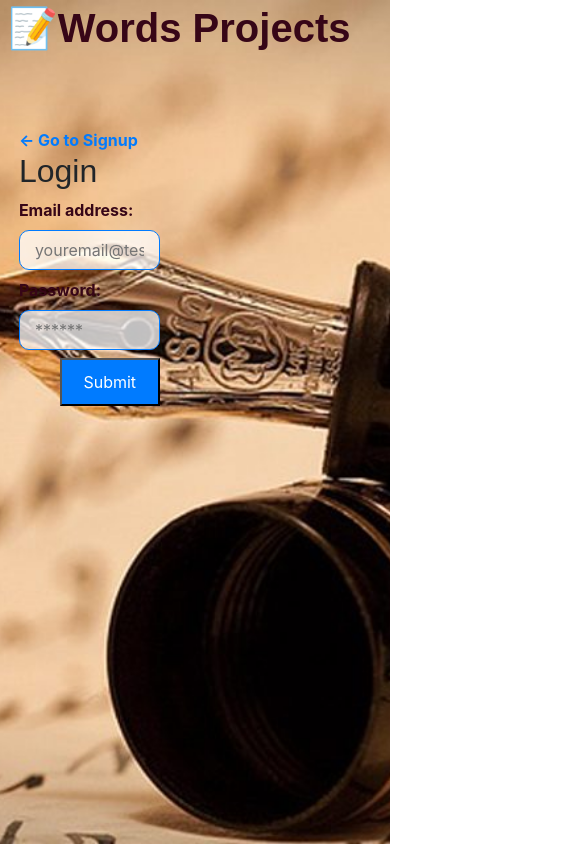
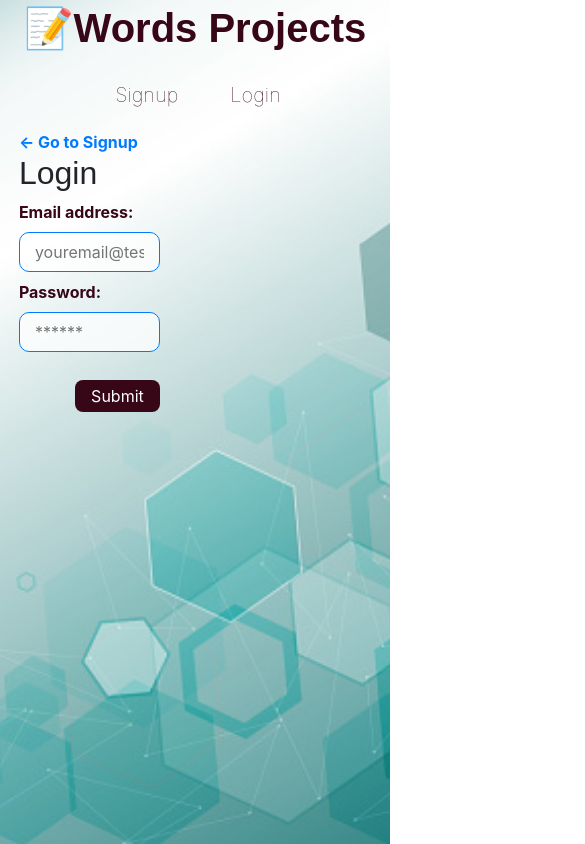
Before and after one commit to brandonmcguire1992/word-projects1-test, a React (Create React App) app in the folder client/: page /login in a window 390 px wide. Shown: the top 844 px of the page, 585 px wide, since content can reach past the window. Built offline with nearby package versions, Linux system fonts and the light colour scheme.

Commit message:
add media screen max width 980 768 575

```diff
--- a/client/src/components/Dashboard/index.js
+++ b/client/src/components/Dashboard/index.js
@@ -95,7 +95,7 @@
         )}
         <div>
           <br></br>
-        <button claseName="btn" data-testid="btntag" type="submit">
+        <button claseName="btn2" data-testid="btntag" type="submit">
           Submit
         </button>
         </div>
--- a/client/src/components/Project/index.js
+++ b/client/src/components/Project/index.js
@@ -34,7 +34,10 @@
 
   return (
     <>
-      <h5>{userData.firstName} {userData.lastName} have {userData.projectCount} project(s)</h5>
+      <h5 className="title-2">{userData.firstName} {userData.lastName} have {userData.projectCount} project(s)</h5>
+      <svg clasName="New" width="40px" height="40px" viewBox="0 0 16 16" class="bi bi-plus-circle-fill" fill="currentColor" xmlns="http://www.w3.org/2000/svg">
+        <path fill-rule="evenodd" d="M16 8A8 8 0 1 1 0 8a8 8 0 0 1 16 0zM8.5 4.5a.5.5 0 0 0-1 0v3h-3a.5.5 0 0 0 0 1h3v3a.5.5 0 0 0 1 0v-3h3a.5.5 0 0 0 0-1h-3v-3z" />
+      </svg>
       {
         !loading ? userData.projects.map((my) => {
           return (
@@ -48,7 +51,7 @@
                     <Card.Body>
                       <p>{my.ideasText}</p><br />
 
-                      <Button variant="outline-success">
+                      <Button onClick={() => handleDeleteProject(my._id)} variant="outline-success">
 
                         <svg width="1em" height="1em" viewBox="0 0 16 16" class="bi bi-trash" fill="currentColor" xmlns="http://www.w3.org/2000/svg">
                           <path d="M5.5 5.5A.5.5 0 0 1 6 6v6a.5.5 0 0 1-1 0V6a.5.5 0 0 1 .5-.5zm2.5 0a.5.5 0 0 1 .5.5v6a.5.5 0 0 1-1 0V6a.5.5 0 0 1 .5-.5zm3 .5a.5.5 0 0 0-1 0v6a.5.5 0 0 0 1 0V6z" />
--- a/client/src/index.css
+++ b/client/src/index.css
@@ -125,7 +125,7 @@
 
 }
 
-.btn {
+.btn2 {
   font-size: 1rem;
   text-decoration: none;
   padding: 0.25rem 1rem;
@@ -133,17 +133,22 @@
   border: none;
   outline: none;
   cursor: pointer;
-  margin: 0 1px;
-  background-color: var(--secondary);
+  margin: 20px 0px 0px 1200px;
+  background-color: #370617;
+  align-items: center;
 }
 
-.btn:hover {
+.btn2:hover {
   opacity: .8;
 }
 
-.btn[disabled] {
+.btn2[disabled] {
   cursor: default;
   opacity: .8;
+}
+.New {
+  display: flex;
+  align-self: flex-end;
 }
 
 img {
@@ -278,6 +283,15 @@
   text-align: center;
   padding: 20px 0px 20px 0px;
 }
+.title-2 {
+  font-weight: bold;
+  font-size: 36px;
+  color: #370617;
+  margin: 0;
+  text-shadow: 0 0 10px rgba(253, 253, 253, 0.5);
+  text-align: start;
+  padding: 20px 0px 20px 20px;
+}
 .card-d {
   box-shadow: 0 0 10px rgba(0, 0, 0, 0.5);
   border-radius: 15px;
@@ -316,8 +330,50 @@
   width: 100px;
 }
 
+@media screen and (max-width: 980px) {
+  header {
+    padding-bottom: 0;
+    justify-content: center;
+    position: relative;
+  }
+  header h1 {
+    width: 100%;
+    text-align: center;
+  }
+  header nav ul {
+    margin-top: 20px;
+    width: 100%;
+    justify-content: center;
+    padding-left: 10px !important;
+
+  }
+  header nav ul li a {
+    font-size: 20px;
+    justify-content: center;
+  }
+}
+
 @media screen and (max-width: 768px) {
   .card {
     width: 100%;
   }
+  .Project {
+    width: 100%;
+    padding-left: 0px;
+  }
+  .Projects {
+    width: 100%;
+    padding-left: 0px;
+  }
+  .title-2 {
+    font-size: 26px;
+  }
 }
+
+/* MEDIA QUERY FOR MOBILE PHONES AND SMALLER */
+@media screen and (max-width: 575px) {
+  .title-2 {
+    font-size: 36px;
+  }
+
+}
--- a/client/src/pages/Login.js
+++ b/client/src/pages/Login.js
@@ -61,7 +61,7 @@
           </div> : null
         }
         <div className="flex-row flex-end">
-          <button claseName="btn" type="submit">
+          <button className="btn2" type="submit">
             Submit
           </button>
         </div>
```
Also changed, not shown: client/src/assets/fondo.jpg, client/src/assets/fondo.png (added).
